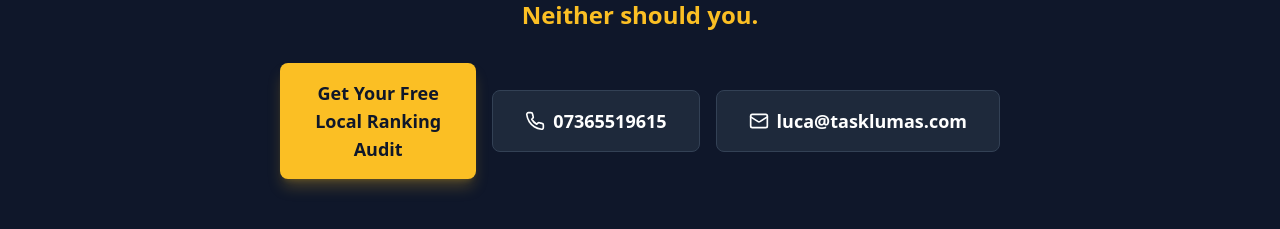
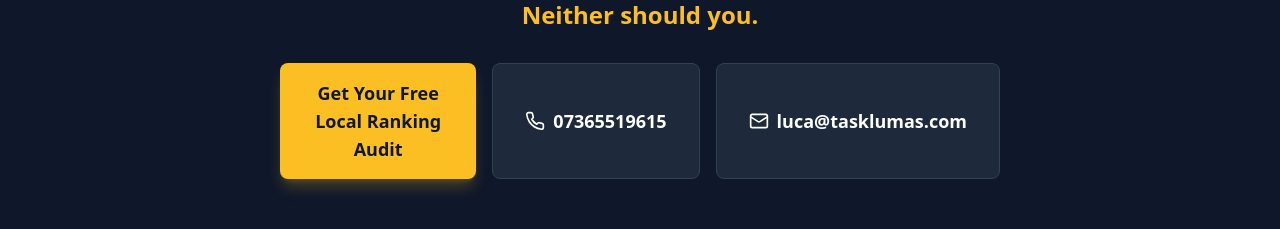
Before and after one commit to lucag07/my-website, a React (Vite) app: page / in a window 1280 px wide. Shown: the part 5942-6171 px from the top of the page. Built offline with nearby package versions, Linux system fonts and the light colour scheme; no server answers.

Commit message:
Update FinalCTAStrip box layout

```diff
--- a/src/components/FinalCTAStrip.tsx
+++ b/src/components/FinalCTAStrip.tsx
@@ -18,25 +18,25 @@ export function FinalCTAStrip({ phoneNumber = "07365519615" }: FinalCTAStripProp
           Your competitors at the top of Google Maps aren't waiting.{" "}
           <span className="text-amber-400">Neither should you.</span>
         </p>
-        <div className="flex flex-col sm:flex-row items-center justify-center gap-4">
+        <div className="flex flex-col sm:flex-row items-stretch justify-center gap-4">
           <a
             href="#audit-form"
-            className="w-full sm:w-auto bg-amber-400 hover:bg-amber-300 text-slate-900 font-bold text-lg px-8 py-4 rounded-lg shadow-lg shadow-amber-400/25 transition-all duration-200 hover:shadow-amber-400/40 hover:scale-105"
+            className="flex items-center justify-center bg-amber-400 hover:bg-amber-300 text-slate-900 font-bold text-lg px-8 py-4 rounded-lg shadow-lg shadow-amber-400/25 transition-all duration-200 hover:shadow-amber-400/40 hover:scale-105 flex-1"
           >
             Get Your Free Local Ranking Audit
           </a>
           <a
             href={`tel:${phoneNumber.replace(/[^0-9+]/g, "")}`}
-            className="w-full sm:w-auto flex items-center justify-center gap-2 bg-slate-800 hover:bg-slate-700 text-white font-semibold text-lg px-8 py-4 rounded-lg border border-slate-700 transition-all duration-200"
+            className="flex items-center justify-center gap-2 bg-slate-800 hover:bg-slate-700 text-white font-semibold text-lg px-8 py-4 rounded-lg border border-slate-700 transition-all duration-200 flex-1"
           >
-            <Phone className="w-5 h-5" />
+            <Phone className="w-5 h-5 shrink-0" />
             {phoneNumber}
           </a>
           <a
             href="mailto:luca@tasklumas.com"
-            className="w-full sm:w-auto flex items-center justify-center gap-2 bg-slate-800 hover:bg-slate-700 text-white font-semibold text-lg px-8 py-4 rounded-lg border border-slate-700 transition-all duration-200"
+            className="flex items-center justify-center gap-2 bg-slate-800 hover:bg-slate-700 text-white font-semibold text-lg px-8 py-4 rounded-lg border border-slate-700 transition-all duration-200 flex-1"
           >
-            <Mail className="w-5 h-5" />
+            <Mail className="w-5 h-5 shrink-0" />
             luca@tasklumas.com
           </a>
         </div>
```
